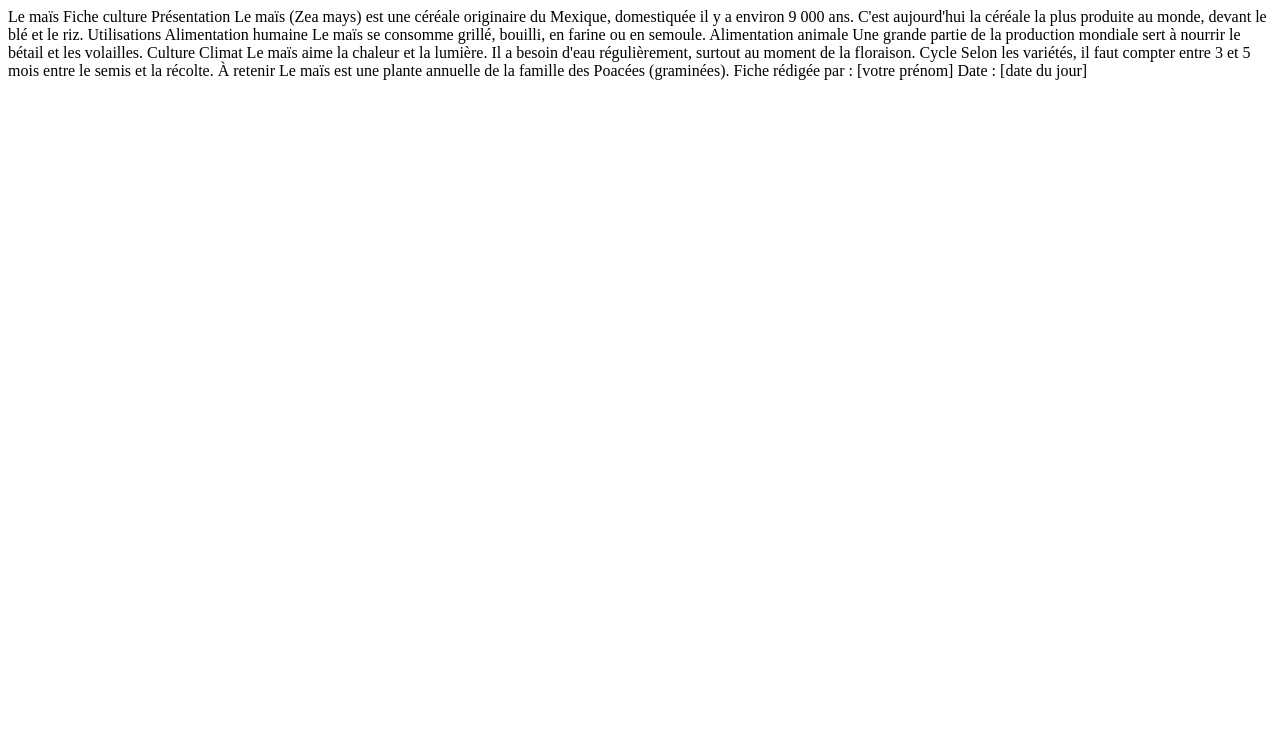
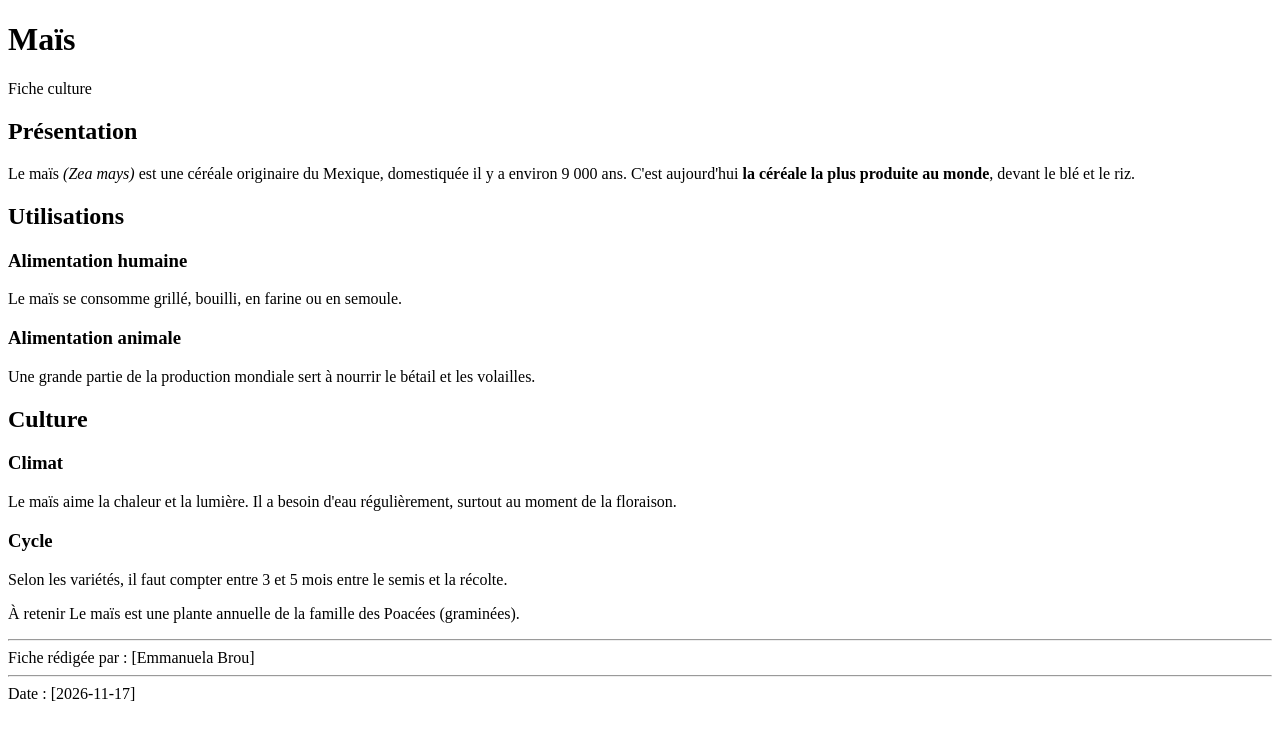
Before and after one commit to emmanuela-brou/ExerciceType-html, a plain HTML site: page niveau-1-graine/02-titres-paragraphes/index.html in a window 1280 px wide. Drawn offline with Linux system fonts and the light colour scheme.

Commit message:
description de la spéculation Maïs

```diff
--- a/niveau-1-graine/02-titres-paragraphes/index.html
+++ b/niveau-1-graine/02-titres-paragraphes/index.html
@@ -6,34 +6,36 @@
   <title>Fiche culture : le maïs</title>
 </head>
 <body>
-  <!--
-    TODO : le texte ci-dessous n'a AUCUNE balise.
-    Ouvrez la page dans le navigateur : tout est collé sur une seule ligne !
-    Ajoutez les balises demandées dans le README (étapes 1 à 8).
-  -->
 
-  Le maïs
-  Fiche culture
+    <!--Partie : Présentation-->
+    <!--Partie : Utilisateur-->
+    <!--Partie : Culture-->
+    <!--Partie : Cycle-->
 
-  Présentation
-  Le maïs (Zea mays) est une céréale originaire du Mexique, domestiquée il y a environ 9 000 ans. C'est aujourd'hui la céréale la plus produite au monde, devant le blé et le riz.
+  <h1>Maïs</h1>
+  <p>Fiche culture</p>
 
-  Utilisations
-  Alimentation humaine
+  <h2>Présentation</h2>
+  <p>Le maïs <i>(Zea mays)</i> est une céréale originaire du Mexique, domestiquée il y a environ 9 000 ans. C'est aujourd'hui <strong>la céréale la plus produite au monde</strong>, devant le blé et le riz.</p>
+
+  <h2>Utilisations</h2>
+  <h3>Alimentation humaine</h3>
   Le maïs se consomme grillé, bouilli, en farine ou en semoule.
-  Alimentation animale
-  Une grande partie de la production mondiale sert à nourrir le bétail et les volailles.
+  <h3>Alimentation animale</h3>
+ <p> Une grande partie de la production mondiale sert à nourrir le bétail et les volailles.
+</p>
 
-  Culture
-  Climat
-  Le maïs aime la chaleur et la lumière. Il a besoin d'eau régulièrement, surtout au moment de la floraison.
-  Cycle
-  Selon les variétés, il faut compter entre 3 et 5 mois entre le semis et la récolte.
+
+  <h2>Culture</h2>
+  <h3>Climat</h3>
+  <p>Le maïs aime la chaleur et la lumière. Il a besoin d'eau régulièrement, surtout au moment de la floraison.</p>
+  <h3>Cycle</h3>
+  <p>Selon les variétés, il faut compter entre 3 et 5 mois entre le semis et la récolte.</p>
 
   À retenir
   Le maïs est une plante annuelle de la famille des Poacées (graminées).
 
-  Fiche rédigée par : [votre prénom]
-  Date : [date du jour]
+  <p><hr>Fiche rédigée par : [Emmanuela Brou] <br>
+  <hr>Date : [2026-11-17] <p>
 </body>
 </html>
```
